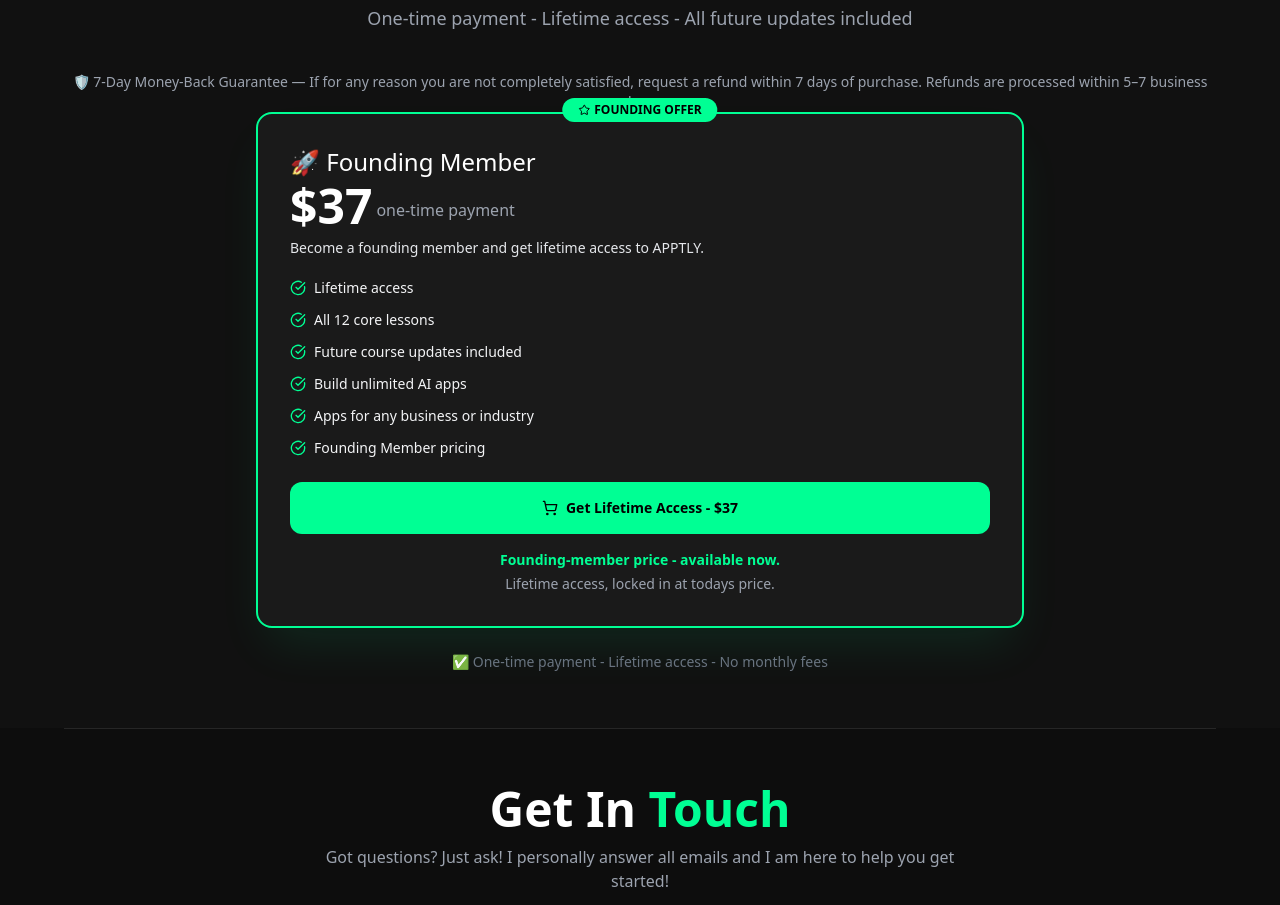
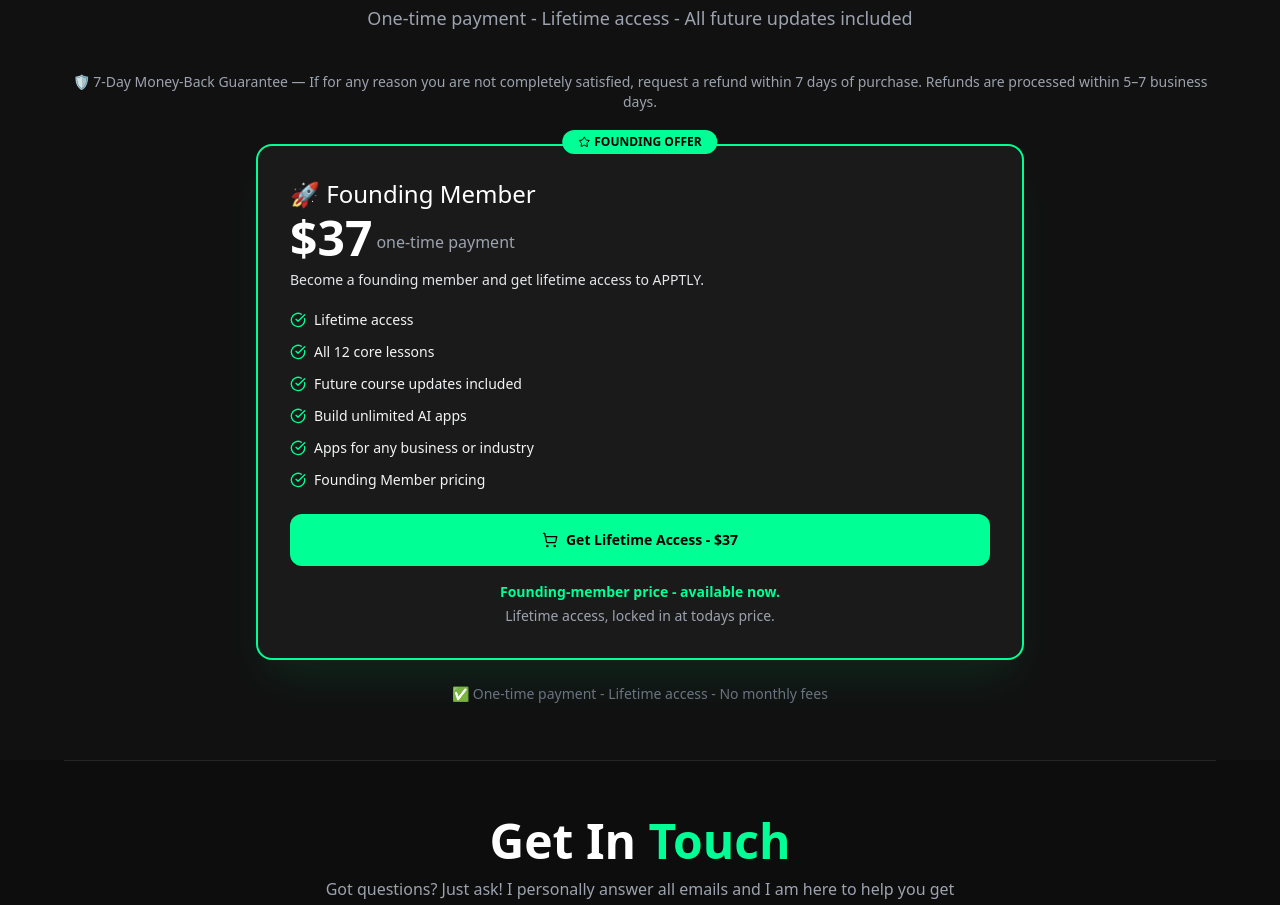
Before and after one commit to myapptly/apptly-website, a Next.js app: page / in a window 1280 px wide. Shown: the part 6670-7575 px from the top of the page. Built offline with nearby package versions, Linux system fonts and the light colour scheme.

Commit message:
Update pricing.tsx

```diff
--- a/components/pricing.tsx
+++ b/components/pricing.tsx
@@ -50,7 +50,7 @@ export function Pricing() {
   within 5–7 business days.
 </p>
 
-        <div className="grid grid-cols-1 max-w-3xl mx-auto w-full">
+        <div className="grid grid-cols-1 max-w-3xl mx-auto w-full mt-8">
           {plans.map((plan, i) => (
             <motion.div
               key={plan.name}
```
